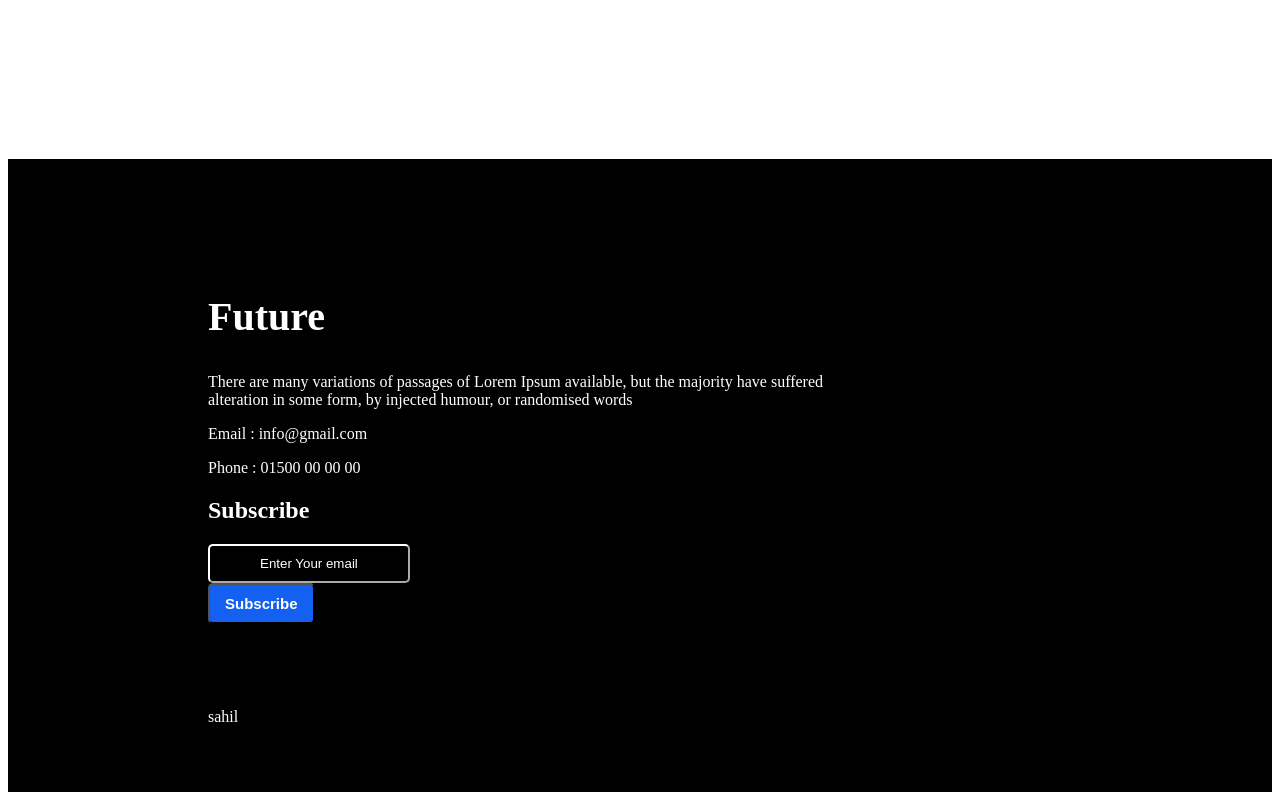
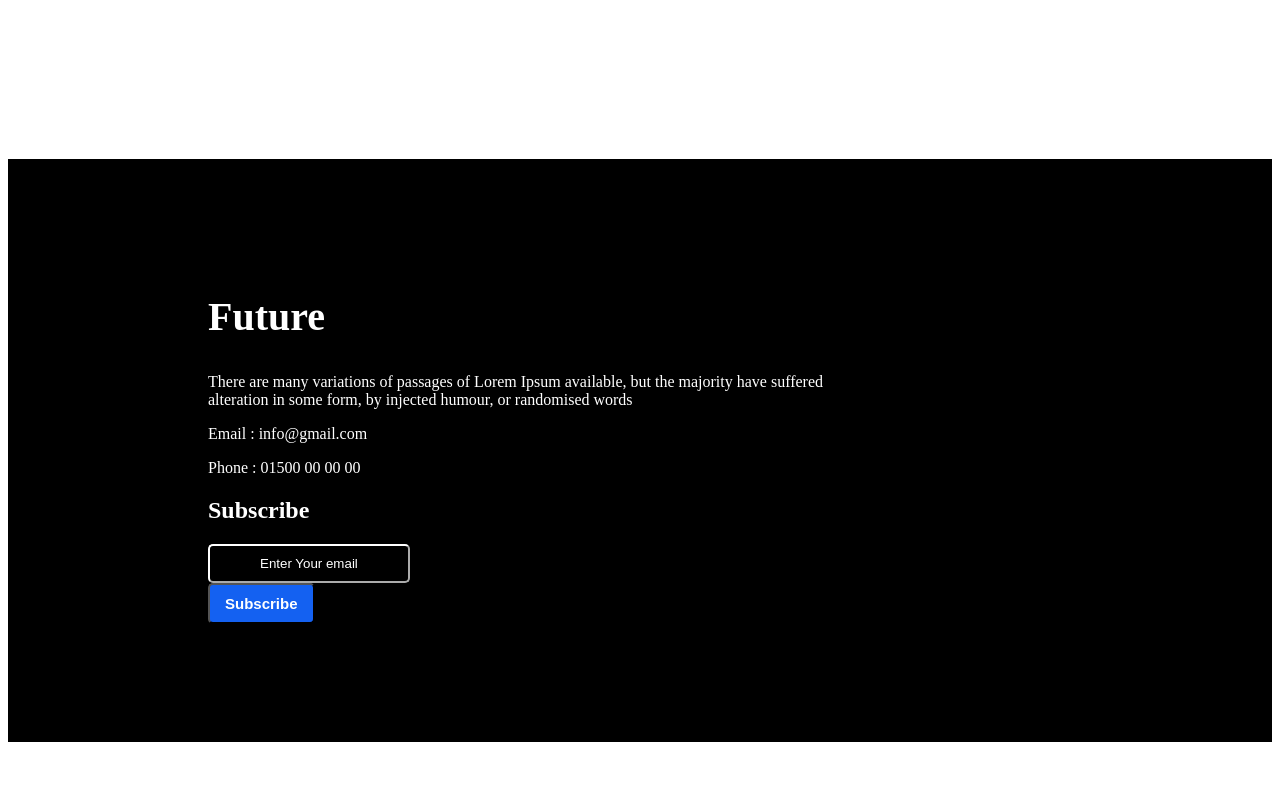
Before and after one commit to mdsahil32/1assign-repo, a plain HTML site: page index.html in a window 1280 px wide. Shown: the part 2336-3136 px from the top of the page. After the commit the page ends 3086 px from the top, so only its background shows below. Drawn offline with Linux system fonts and the light colour scheme.

Commit message:
change pp

```diff
--- a/index.html
+++ b/index.html
@@ -75,9 +75,7 @@
                 <nav class="images-icon"><img src="images/icons/twitter.png" alt=""> </nav>
                 <nav class="images-icon"><img src="images/icons/youtube.png" alt=""></nav>
             </div>
-            <p>sahil</p>
             </div>
-
         </div>
 </body>
 </html>
```
